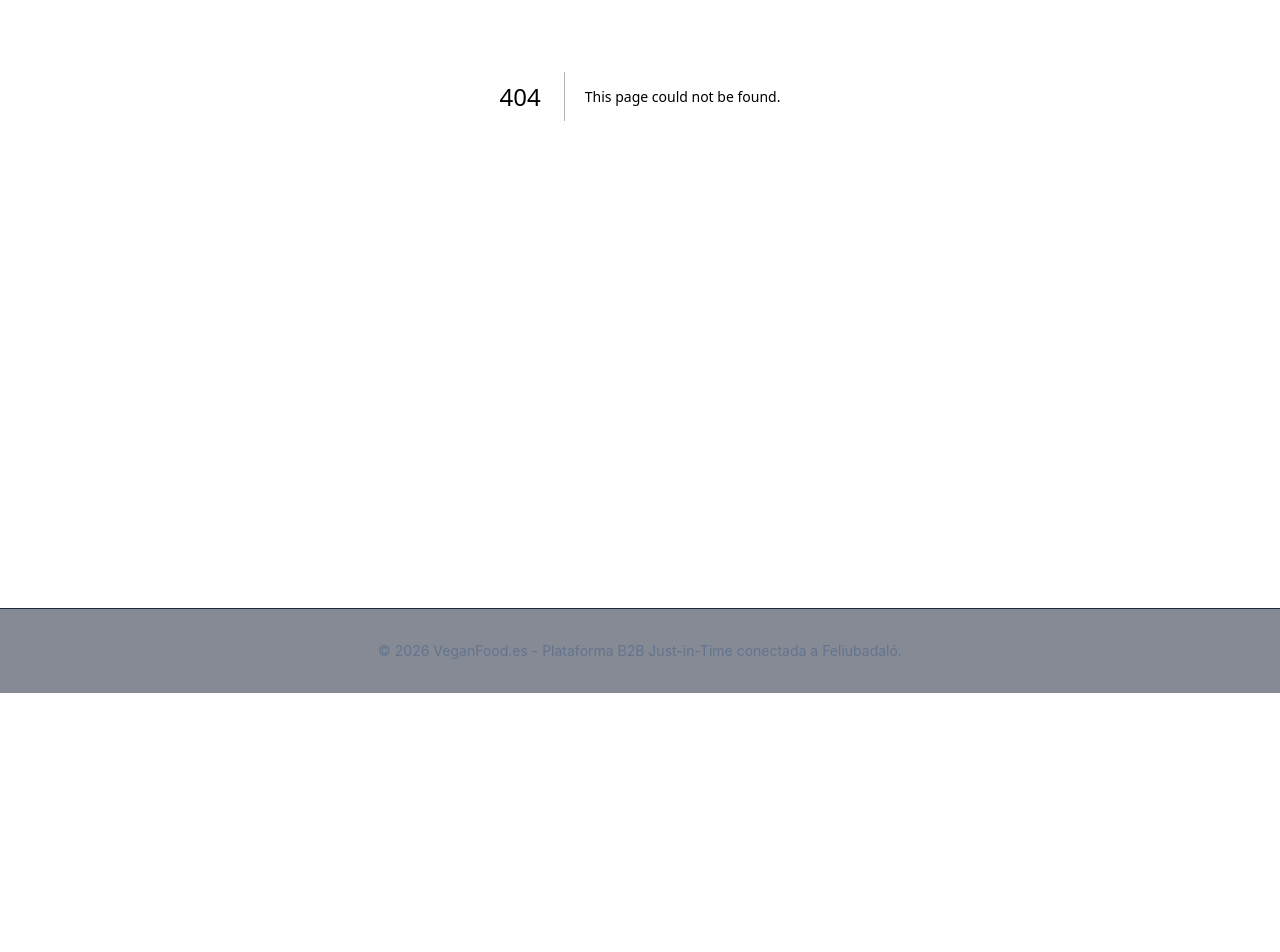
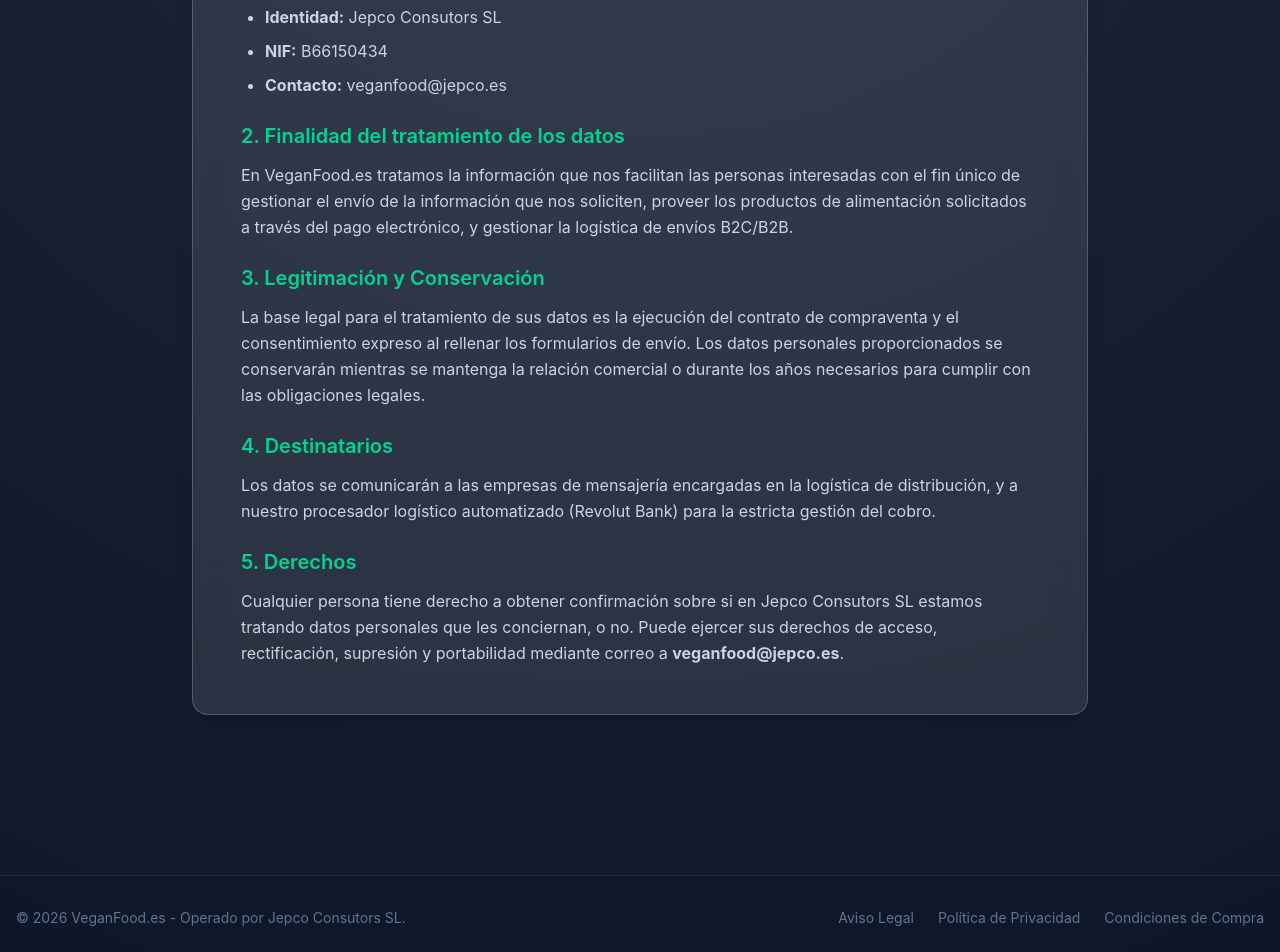
Before and after one commit to Josepe79/veganfood, a Next.js app in the folder web/: page /politica-privacidad in a window 1280 px wide. Before the commit this address had no page. Shown: the part 400-1352 px from the top of the page. Before the commit the page ends 1093 px from the top, so only its background shows below. Built offline with nearby package versions, Linux system fonts and the light colour scheme.

Commit message:
docs: Add Legal Compliance Pages (Privacy, Terms, Legal Notice)

```diff
--- /dev/null
+++ b/web/src/app/aviso-legal/page.tsx
@@ -0,0 +1,45 @@
+export default function AvisoLegal() {
+  return (
+    <div className="max-w-4xl mx-auto pt-24 pb-12">
+      <div className="glass p-8 md:p-12">
+        <h1 className="text-3xl font-bold text-white mb-8 border-b border-white/10 pb-4">Aviso Legal</h1>
+
+        <div className="space-y-6 text-slate-300 leading-relaxed">
+          <section>
+            <h2 className="text-xl font-semibold text-emerald-400 mb-3">1. Datos Identificativos</h2>
+            <p>
+              En cumplimiento con el deber de información recogido en el artículo 10 de la Ley 34/2002, de 11 de julio, de Servicios de la Sociedad de la Información y del Comercio Electrónico (LSSI-CE), se reflejan a continuación los siguientes datos del titular de este sitio web:
+            </p>
+            <ul className="list-disc pl-6 mt-3 space-y-2">
+              <li><strong>Titular:</strong> Jepco Consutors SL</li>
+              <li><strong>NIF:</strong> B66150434</li>
+              <li><strong>Correo electrónico:</strong> veganfood@jepco.es</li>
+              <li><strong>Sitio Web:</strong> veganfood.es</li>
+            </ul>
+          </section>
+
+          <section>
+            <h2 className="text-xl font-semibold text-emerald-400 mb-3">2. Usuarios</h2>
+            <p>
+              El acceso y/o uso de este portal web atribuye la condición de USUARIO, que acepta, desde dicho acceso y/o uso, las Condiciones Generales de Uso aquí reflejadas.
+            </p>
+          </section>
+
+          <section>
+            <h2 className="text-xl font-semibold text-emerald-400 mb-3">3. Uso del Portal</h2>
+            <p>
+              VeganFood.es proporciona el acceso a multitud de informaciones, servicios, programas o datos (en adelante, &quot;los contenidos&quot;) en Internet pertenecientes a Jepco Consutors SL creadores del sitio web. El USUARIO asume la responsabilidad del uso del portal.
+            </p>
+          </section>
+
+          <section>
+            <h2 className="text-xl font-semibold text-emerald-400 mb-3">4. Propiedad Intelectual e Industrial</h2>
+            <p>
+              Jepco Consutors SL, por sí o como cesionaria, es titular de todos los derechos de propiedad intelectual e industrial de su página web, así como de los elementos contenidos en la misma. Todos los derechos reservados.
+            </p>
+          </section>
+        </div>
+      </div>
+    </div>
+  );
+}
--- /dev/null
+++ b/web/src/app/condiciones-compra/page.tsx
@@ -0,0 +1,50 @@
+export default function CondicionesCompra() {
+  return (
+    <div className="max-w-4xl mx-auto pt-24 pb-12">
+      <div className="glass p-8 md:p-12">
+        <h1 className="text-3xl font-bold text-white mb-8 border-b border-white/10 pb-4">Condiciones de Compra</h1>
+
+        <div className="space-y-6 text-slate-300 leading-relaxed">
+          <section>
+            <h2 className="text-xl font-semibold text-emerald-400 mb-3">1. Proceso de Compra</h2>
+            <p>
+              El usuario podrá navegar libremente por el catálogo de VeganFood.es, seleccionando los productos de su interés añadiéndolos al carrito mediante el modelo exclusivo Just-In-Time de Jepco Consutors SL. Al procesar el pago, el contrato de compraventa y los productos se garantizan dentro de nuestra red logística de consolidación diaria gestionada con tecnología en la nube.
+            </p>
+          </section>
+
+          <section>
+            <h2 className="text-xl font-semibold text-emerald-400 mb-3">2. Precios e Impuestos</h2>
+            <p>
+              Los precios aplicables a cada producto son los indicados en la página web en la fecha del pedido excluyendo/incluyendo todos los impuestos aplicables (IVA) en función del checkout. Si su pedido supera los 50.00€, los gastos fijos logísticos de 4.99€ se cancelarán automáticamente, aplicando el beneficio de envío gratuito.
+            </p>
+          </section>
+
+          <section>
+            <h2 className="text-xl font-semibold text-emerald-400 mb-3">3. Forma de Pago</h2>
+            <p>
+              Jepco Consutors SL, a través de VeganFood, garantiza la seguridad de las transacciones apoyándose en pasarelas autorizadas:
+            </p>
+            <ul className="list-disc pl-6 mt-3 space-y-2">
+              <li><strong>Revolut Pay:</strong> Red directa cifrada y de autenticación bancaria de dos pasos sin abandono de portal.</li>
+              <li>Podrá utilizar Tarjetas de Crédito, Débito, Apple Pay y Google Pay.</li>
+            </ul>
+          </section>
+
+          <section>
+            <h2 className="text-xl font-semibold text-emerald-400 mb-3">4. Política de Envíos y Plazos</h2>
+            <p>
+              La naturaleza del modelo de inventario Just-In-Time implica cierres logísticos diarios a las 13:45h y 18:45h. Todos los pedidos realizados se tramitarán al finalizar el corte y serán despachados al día hábil siguiente garantizando la máxima cadena de frío y caducidades óptimas.
+            </p>
+          </section>
+
+          <section>
+            <h2 className="text-xl font-semibold text-emerald-400 mb-3">5. Devoluciones y Desistimiento</h2>
+            <p>
+              Debido a que nuestros productos de consumo vegano son alimenticios y en muchos casos altamente perecederos, no aplicará el derecho de desistimiento genérico una vez confirmada la preparación logística por conservación sanitaria. Cualquier incidencia (daño o producto en mal estado) podrá ser comunicada a <strong>veganfood@jepco.es</strong> acompañada de respaldo gráfico en un plazo de 24h tras la recepción.
+            </p>
+          </section>
+        </div>
+      </div>
+    </div>
+  );
+}
--- a/web/src/app/layout.tsx
+++ b/web/src/app/layout.tsx
@@ -39,8 +39,13 @@ export default function RootLayout({
 function Footer() {
   return (
     <footer className="border-t border-slate-800 bg-slate-900/50 mt-20">
-      <div className="container mx-auto px-4 py-8 text-center text-slate-500 text-sm">
-        <p>© 2026 VeganFood.es - Plataforma B2B Just-in-Time conectada a Feliubadaló.</p>
+      <div className="container mx-auto px-4 py-8 text-center text-slate-500 text-sm flex flex-col md:flex-row items-center justify-between gap-4">
+        <p>© {new Date().getFullYear()} VeganFood.es - Operado por Jepco Consutors SL.</p>
+        <div className="flex gap-6">
+          <a href="/aviso-legal" className="hover:text-primary transition-colors">Aviso Legal</a>
+          <a href="/politica-privacidad" className="hover:text-primary transition-colors">Política de Privacidad</a>
+          <a href="/condiciones-compra" className="hover:text-primary transition-colors">Condiciones de Compra</a>
+        </div>
       </div>
     </footer>
   )
--- /dev/null
+++ b/web/src/app/politica-privacidad/page.tsx
@@ -0,0 +1,51 @@
+export default function PoliticaPrivacidad() {
+  return (
+    <div className="max-w-4xl mx-auto pt-24 pb-12">
+      <div className="glass p-8 md:p-12">
+        <h1 className="text-3xl font-bold text-white mb-8 border-b border-white/10 pb-4">Política de Privacidad</h1>
+
+        <div className="space-y-6 text-slate-300 leading-relaxed">
+          <section>
+            <h2 className="text-xl font-semibold text-emerald-400 mb-3">1. Responsable del Tratamiento</h2>
+            <p>
+              El responsable del tratamiento de los datos recabados por medio de este Sitio Web es:
+            </p>
+            <ul className="list-disc pl-6 mt-3 space-y-2">
+              <li><strong>Identidad:</strong> Jepco Consutors SL</li>
+              <li><strong>NIF:</strong> B66150434</li>
+              <li><strong>Contacto:</strong> veganfood@jepco.es</li>
+            </ul>
+          </section>
+
+          <section>
+            <h2 className="text-xl font-semibold text-emerald-400 mb-3">2. Finalidad del tratamiento de los datos</h2>
+            <p>
+              En VeganFood.es tratamos la información que nos facilitan las personas interesadas con el fin único de gestionar el envío de la información que nos soliciten, proveer los productos de alimentación solicitados a través del pago electrónico, y gestionar la logística de envíos B2C/B2B.
+            </p>
+          </section>
+
+          <section>
+            <h2 className="text-xl font-semibold text-emerald-400 mb-3">3. Legitimación y Conservación</h2>
+            <p>
+              La base legal para el tratamiento de sus datos es la ejecución del contrato de compraventa y el consentimiento expreso al rellenar los formularios de envío. Los datos personales proporcionados se conservarán mientras se mantenga la relación comercial o durante los años necesarios para cumplir con las obligaciones legales.
+            </p>
+          </section>
+
+          <section>
+            <h2 className="text-xl font-semibold text-emerald-400 mb-3">4. Destinatarios</h2>
+            <p>
+              Los datos se comunicarán a las empresas de mensajería encargadas en la logística de distribución, y a nuestro procesador logístico automatizado (Revolut Bank) para la estricta gestión del cobro.
+            </p>
+          </section>
+
+          <section>
+            <h2 className="text-xl font-semibold text-emerald-400 mb-3">5. Derechos</h2>
+            <p>
+              Cualquier persona tiene derecho a obtener confirmación sobre si en Jepco Consutors SL estamos tratando datos personales que les conciernan, o no. Puede ejercer sus derechos de acceso, rectificación, supresión y portabilidad mediante correo a <strong>veganfood@jepco.es</strong>.
+            </p>
+          </section>
+        </div>
+      </div>
+    </div>
+  );
+}
```
